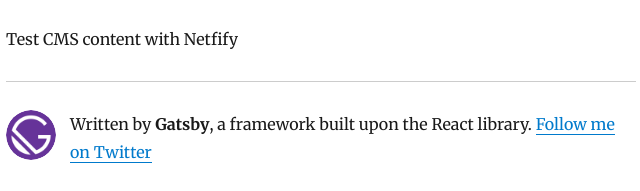
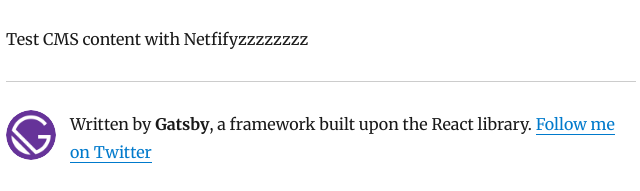
Before and after one commit to diaolanshan/netlify-site, a Gatsby site: page /blog/test-cms-content-with-netfify/ in a window 1280 px wide. Shown: the part 242-433 px from the top of the page, 319-959 px from the left. Built offline with nearby package versions, Linux system fonts and the light colour scheme; Gatsby itself is replaced by a stand-in of ours; some packages are replaced by stand-ins of ours.

Commit message:
Update Blog “test-cms-content-with-netfify”

```diff
--- a/content/blog/test-cms-content-with-netfify.md
+++ b/content/blog/test-cms-content-with-netfify.md
@@ -4,4 +4,4 @@
 title: Test CMS content with Netfify
 description: Test CMS content with Netfify
 ---
-Test CMS content with Netfify
+Test CMS content with Netfifyzzzzzzzz
```
